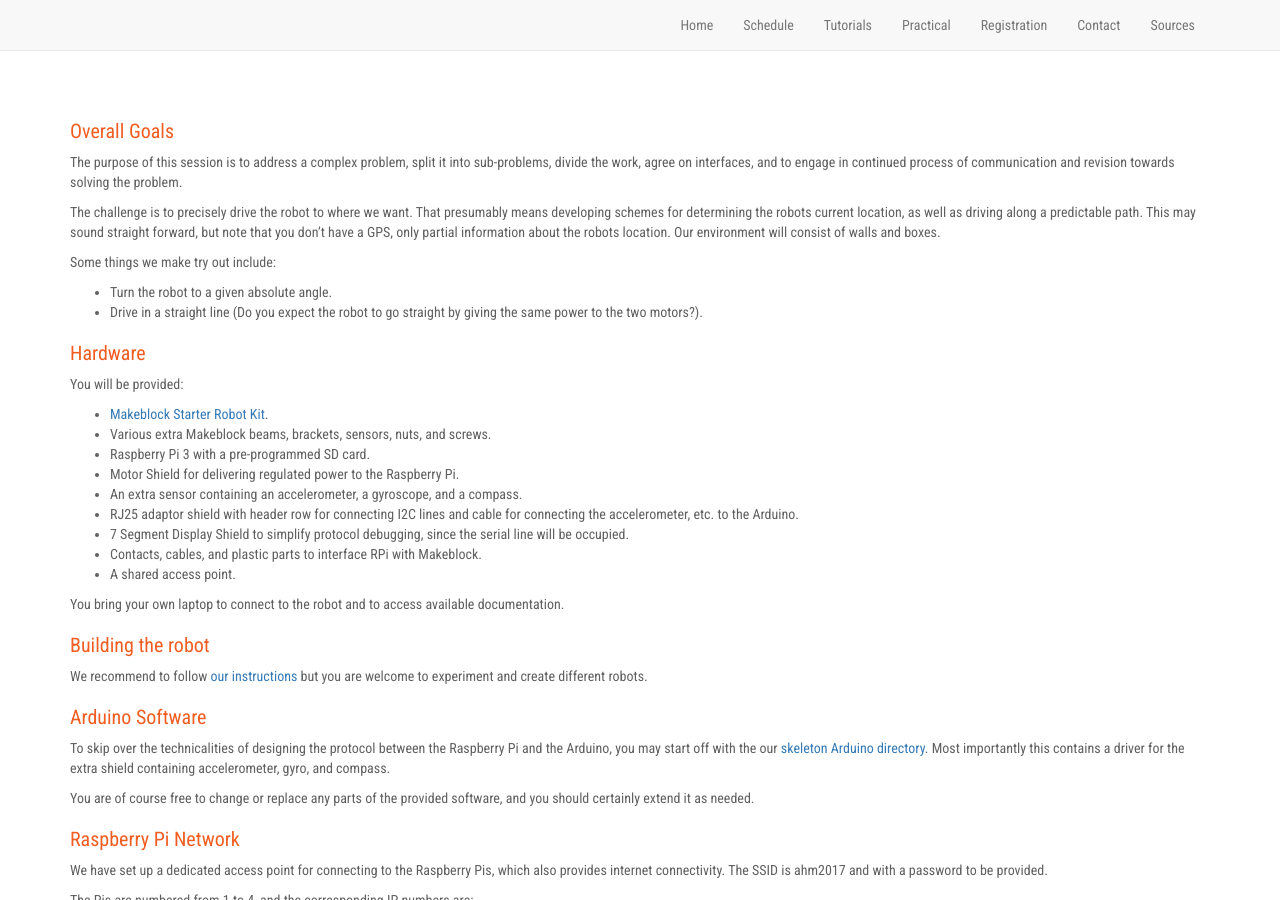
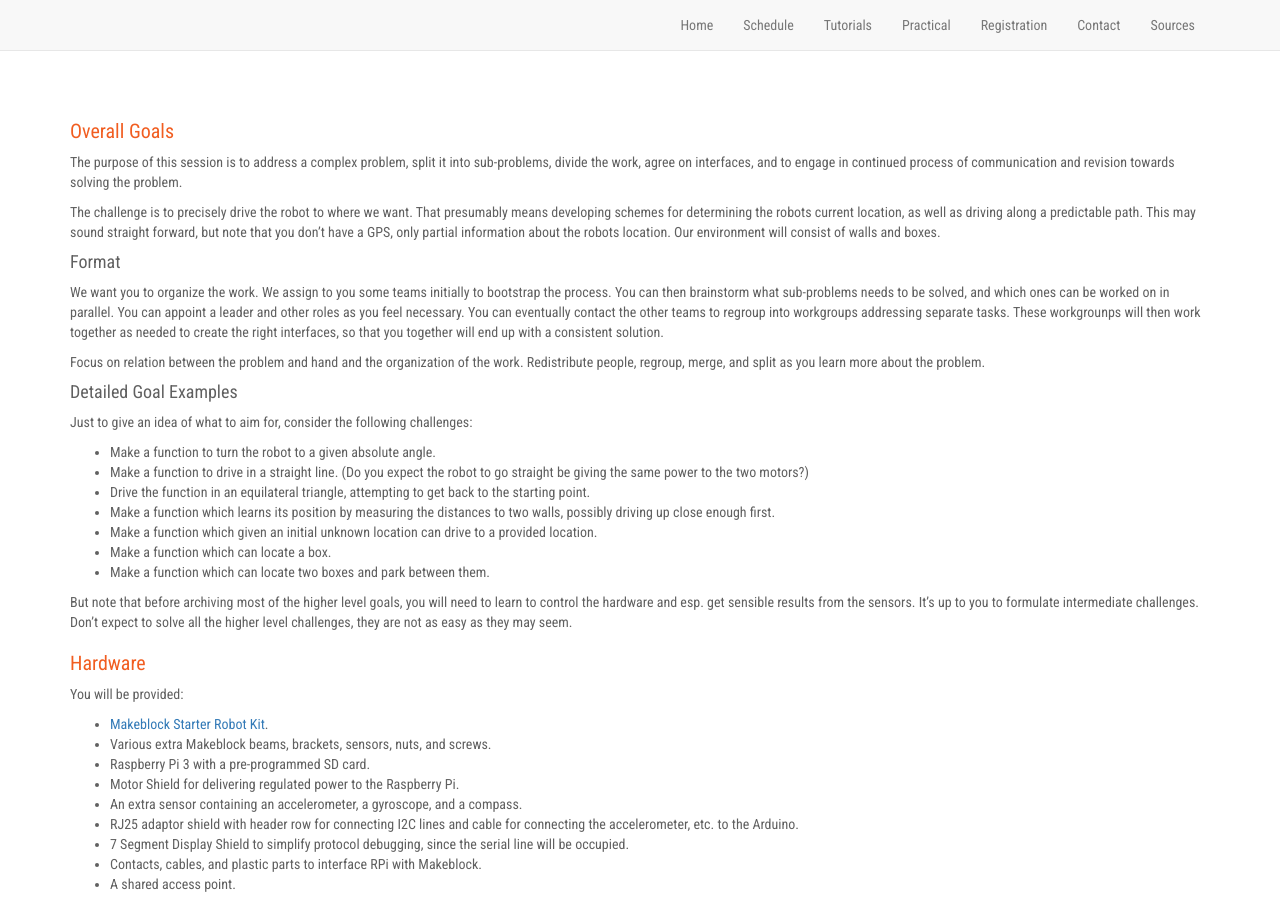
Before and after one commit to neicnordic/ahm17.neic.nordforsk.org, a Jekyll site: the page built from teamwork.md, in a window 1280 px wide and 900 px high. Built offline with Jekyll 4.4.1, drawn with Linux system fonts in a browser that asks for light colours; nearby versions of some CDN libraries; our own code applies the rules of GitHub Pages for plain Markdown files.

Commit message:
Elaborate overall goal for teamwork session.

```diff
--- a/teamwork.md
+++ b/teamwork.md
@@ -16,12 +16,41 @@ well as driving along a predictable path. This may sound straight
 forward, but note that you don't have a GPS, only partial information about
 the robots location. Our environment will consist of walls and boxes.
 
-Some things we make try out include:
+#### Format
 
-- Turn the robot to a given absolute angle.
-- Drive in a straight line (Do you expect the robot to go straight by
-  giving the same power to the two motors?).
+We want you to organize the work.  We assign to you some teams initially to
+bootstrap the process.  You can then brainstorm what sub-problems needs to
+be solved, and which ones can be worked on in parallel.  You can appoint a
+leader and other roles as you feel necessary.  You can eventually contact
+the other teams to regroup into workgroups addressing separate tasks.  These
+workgrounps will then work together as needed to create the right
+interfaces, so that you together will end up with a consistent solution.
 
+Focus on relation between the problem and hand and the organization of the
+work.  Redistribute people, regroup, merge, and split as you learn more
+about the problem.
+
+#### Detailed Goal Examples
+
+Just to give an idea of what to aim for, consider the following challenges:
+
+- Make a function to turn the robot to a given absolute angle.
+- Make a function to drive in a straight line.  (Do you expect the robot to
+  go straight be giving the same power to the two motors?)
+- Drive the function in an equilateral triangle, attempting to get back to
+  the starting point.
+- Make a function which learns its position by measuring the distances to
+  two walls, possibly driving up close enough first.
+- Make a function which given an initial unknown location can drive to a
+  provided location.
+- Make a function which can locate a box.
+- Make a function which can locate two boxes and park between them.
+
+But note that before archiving most of the higher level goals, you will need
+to learn to control the hardware and esp. get sensible results from the
+sensors.  It's up to you to formulate intermediate challenges.  Don't expect
+to solve all the higher level challenges, they are not as easy as they may
+seem.
 
 ### Hardware
 
```
